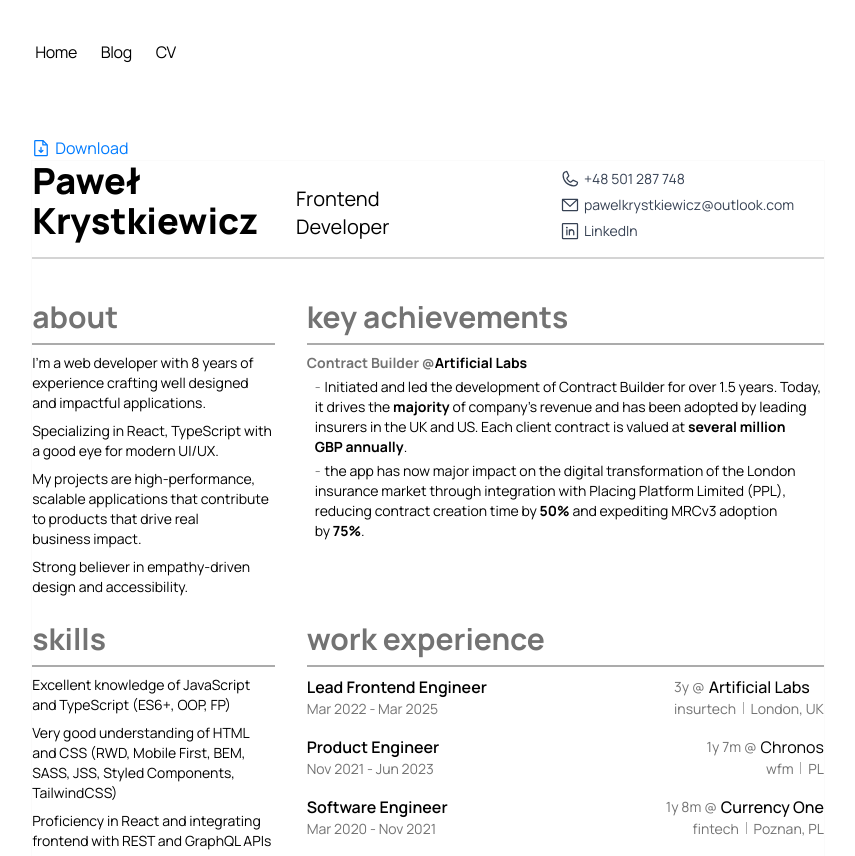
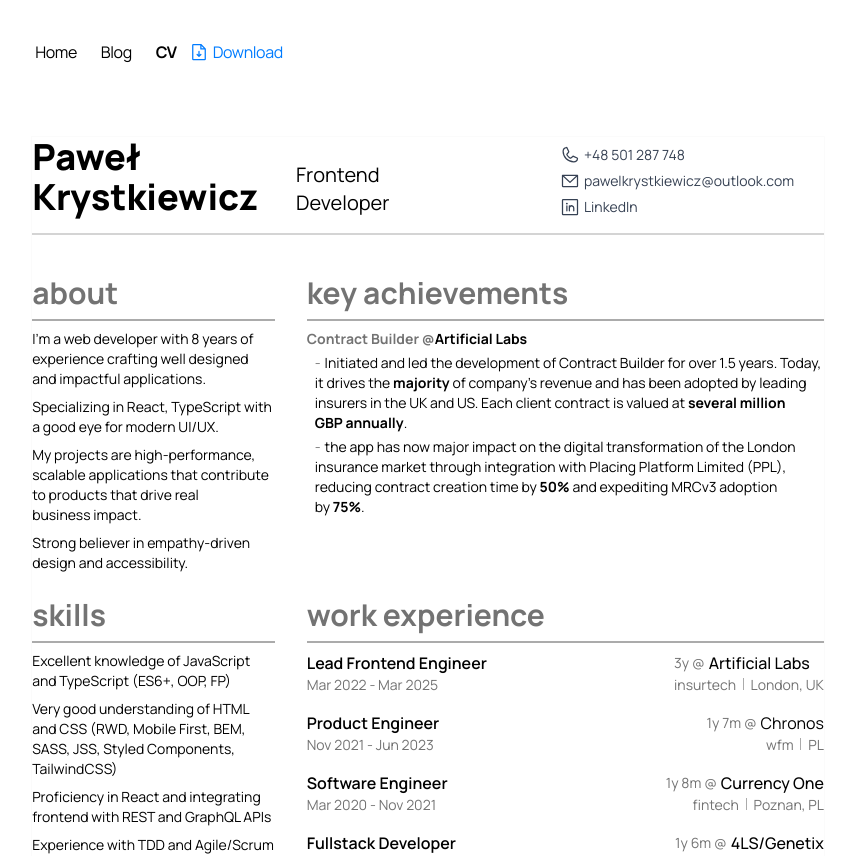
Before and after one commit to pawelkrystkiewicz/pawel-krystkiewicz, a Next.js app: page /cv in a window 1280 px wide. Shown: the top 856 px of the page, without its empty margins (212-1067 px from the left). Built offline with nearby package versions, Linux system fonts and the light colour scheme.

Commit message:
feat: NavigationItem

```diff
--- /dev/null
+++ b/app/components/NavigationItem.tsx
@@ -0,0 +1,32 @@
+'use client'
+import { usePathname } from 'next/navigation'
+import Link from 'next/link'
+import { FC, useMemo } from 'react'
+import { Downloader } from './cv/Downloader'
+import clsx from 'clsx'
+
+export interface NavigationItemProps {
+  path: string
+  name: string
+  downloadFilename?: string
+}
+
+export const NavigationItem: FC<NavigationItemProps> = ({ path, name, downloadFilename }) => {
+  const pathname = usePathname()
+  const isActive = useMemo(() => pathname === path, [pathname, path])
+
+  return (
+    <div key={path} className="flex items-center">
+      <Link
+        key={path}
+        href={path}
+        className={clsx(
+          'micro-interactions flex link-descrete align-middle relative py-1 px-2 m-1',
+          isActive && 'font-bold',
+        )}>
+        {name}
+      </Link>
+      {downloadFilename && isActive && <Downloader filename={downloadFilename} pagePath={path} />}
+    </div>
+  )
+}
--- a/app/components/cv/Downloader.tsx
+++ b/app/components/cv/Downloader.tsx
@@ -11,7 +11,9 @@
   const handleExport = () => downloadPdf({ path: pagePath, name: filename })
 
   return (
-    <button className="text-primary flex items-center gap-1" onClick={handleExport.bind(null)}>
+    <button
+      className="text-primary cursor-pointer  hover:text-primary/80 flex items-center gap-1"
+      onClick={handleExport.bind(null)}>
       <Icons.Download /> Download
     </button>
   )
--- a/app/components/nav.tsx
+++ b/app/components/nav.tsx
@@ -1,6 +1,9 @@
-import Link from 'next/link'
+import config from '@/config'
+import { NavigationItem, NavigationItemProps } from './NavigationItem'
 
-const navItems = {
+const lastName = config.name.split(' ').pop()?.toLocaleLowerCase()
+
+const navItems: Record<string, Omit<NavigationItemProps, 'path'>> = {
   '/': {
     name: 'Home',
   },
@@ -9,6 +12,7 @@
   },
   '/cv': {
     name: 'CV',
+    downloadFilename: `cv-${lastName}`,
   },
 }
 
@@ -20,15 +24,8 @@
           className="flex flex-row items-start relative px-0 pb-0 fade md:overflow-auto scroll-pr-6 md:relative"
           id="nav">
           <div className="flex flex-row space-x-0 pr-10">
-            {Object.entries(navItems).map(([path, { name }]) => {
-              return (
-                <Link
-                  key={path}
-                  href={path}
-                  className="transition-all hover:text-neutral-800 dark:hover:text-neutral-200 flex align-middle relative py-1 px-2 m-1">
-                  {name}
-                </Link>
-              )
+            {Object.entries(navItems).map(([path, { name, downloadFilename }]) => {
+              return <NavigationItem key={path} path={path} name={name} downloadFilename={downloadFilename} />
             })}
           </div>
         </nav>
--- a/app/cv/page.tsx
+++ b/app/cv/page.tsx
@@ -1,13 +1,8 @@
 import { Document } from '../components/cv/Document'
-import { Downloader } from '../components/cv/Downloader'
-import config from '@/config'
 
-const { name } = config
-const lastName = name.split(' ').pop()?.toLocaleLowerCase()
 export default function CV() {
   return (
     <>
-      <Downloader filename={`cv-${lastName}`} pagePath="/cv" />
       <Document />
     </>
   )
```
